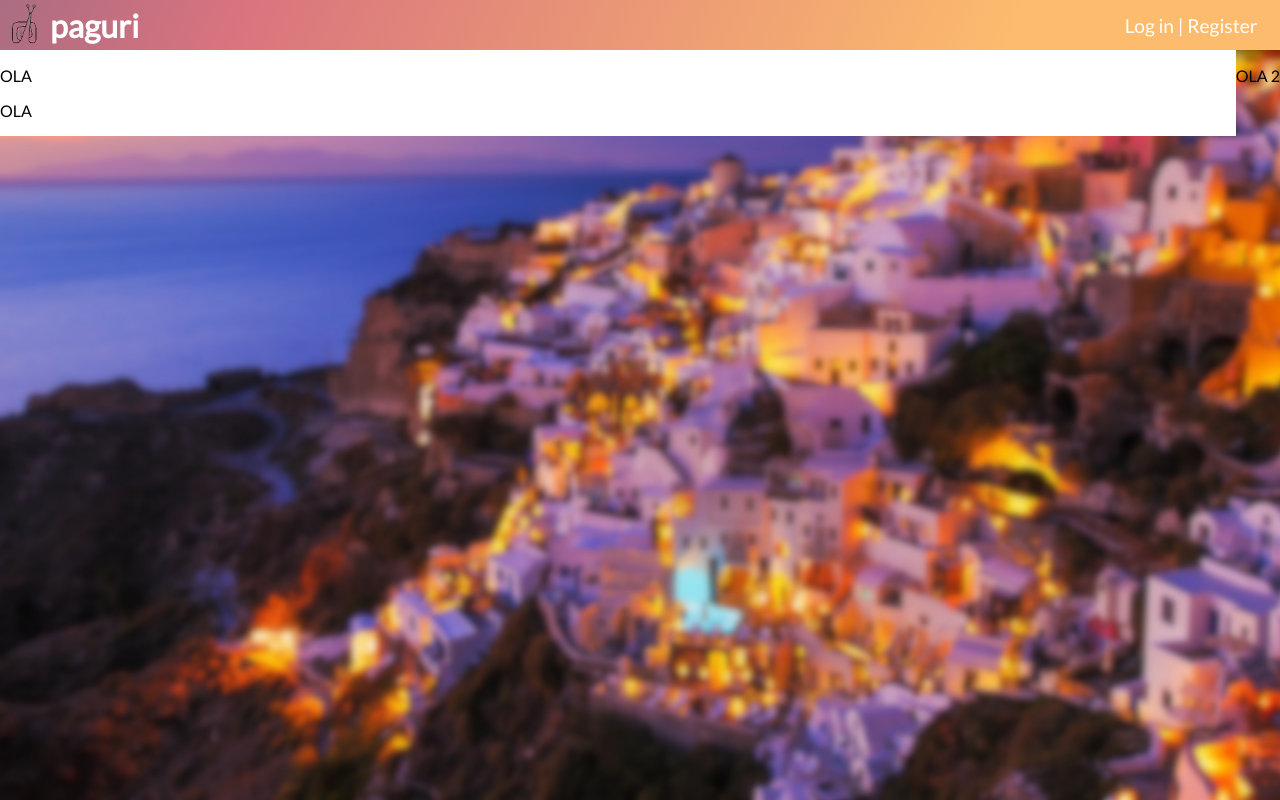
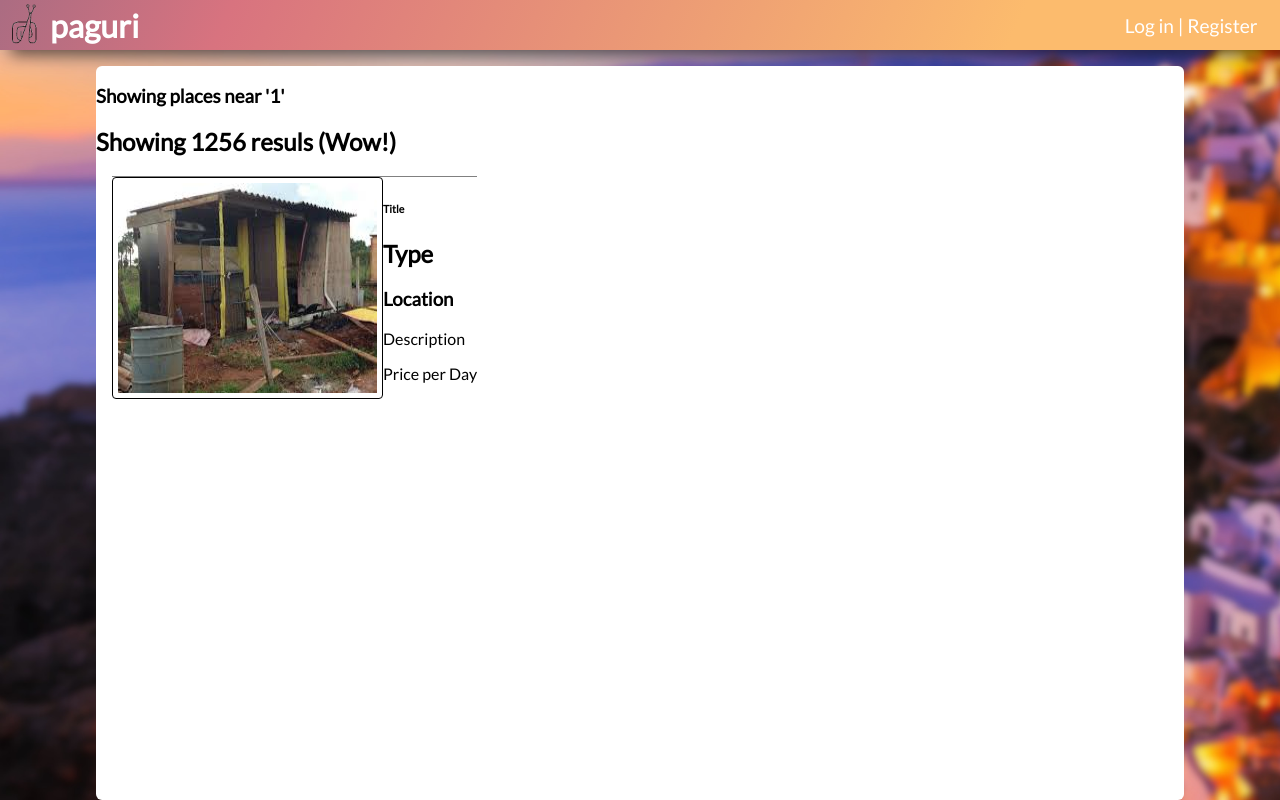
Before and after one commit to daviddias99/paguri-feup-ltw, a PHP site: page /search_results.php?location=1 in a window 1280 px wide. Run offline with PHP 8.4, Linux system fonts and the light colour scheme; some libraries are stand-ins or nearby versions.

Commit message:
Working on search results page

```diff
--- a/css/front_page.css
+++ b/css/front_page.css
@@ -1,3 +1,4 @@
+/*General*/
 html{
 
 
@@ -6,8 +7,8 @@ html{
     --color-3: #ab6c82;
     --color-4: #685d79;
     --color-5: #475c7a;
+    height: 100%;
 }
-
 
 
 body{
@@ -23,31 +24,64 @@ body.front_page {
 }
 
 body.search_results {
+
+    height: 100%;
     background: url('../resources/santorini_blur.jpg') no-repeat center center fixed;
     background-size:     cover;                      /* <------ */
+    display: grid;
+
+    grid-template-columns: auto;
+    grid-template-rows: fit-content(3.5em) auto;
+
+    grid-template-areas:
+    "header"
+    "main"
+    ;
+}
+
+body.search_results #main {
+
+    grid-area: main;
+    display: flex;
+    flex-direction: row;
+
+
+    background-color: white;
+    width: 85%;
+    margin-right: auto;
+    margin-left: auto;
+    border-radius: 6px;
+    margin-top: 1em;
 
 }
 
-body.search_results #main {
+/*Search results*/
+body.search_results .result {
+
+    color: black;
+    margin: 1em;
+    border-top: 1px;
+    border-width: 1px;
+    border-color: gray;
+    border-top-style: solid;
     display: flex;
-    flex-direction: row;
-}
-
-body.search_results #main #left_side {
-    background-color: white;
-    flex-grow: 1;
 
 }
 
-body.search_results #main #right_side {
-    background-color: white;
-    flex-grow: 1;
+body.search_results .result img{
+
+    border: 1px solid black;
+    border-radius: 4px;
+    padding: 5px;
+
 }
 
+
+/*Header*/
+
 body > header {
-    /* background-color: var(--color-2); */
 
-    /* background-image: linear-gradient(to bottom right, var(--color-3), var(--color-2), var(--color-1)); */
+    grid-area: header;
     background: linear-gradient(114deg, var(--color-3) 0%,  var(--color-2) 18%,  var(--color-1) 79%);
 
     box-shadow: 9px 7px 16px -2px rgba(0,0,0,0.58);
@@ -85,6 +119,8 @@ body > header a {
 #signup a:first-child:after {
     content: '|';
 }
+
+/* Search Box */
 
 #search_box{
     margin: 3em auto;
--- a/pages/search_results.php
+++ b/pages/search_results.php
@@ -9,18 +9,35 @@
 
 <section id="main">
     <section id="left_side">
+
+        <h1>Showing places near '<?=$_GET["location"]?>'</h1>
+        <h2>Showing 1256 resuls (Wow!) </h2>
+
         <section id="filters">
-            <p> OLA </p>
         </section>
 
         <section id="search_results">
-        <p> OLA </p>
-        </section>
+
+            <section class="result">
+                <img src="../resources/house_image_test.jpeg">
+
+                <section class="info">
+                    <h1 class="title">Title</h1>
+                    <h2 class="type">Type</h2>
+                    <h3 class="location">Location</h2>
+                    <p class="info_description"> Description</p>
+                    <p class="info_ppd"> Price per Day </p>
+                </section>
+
+            </section>
 
         </section>
 
-    <section id="map">
-    <p> OLA 2</p>
+    </section>
+
+    <section id="right_side">
+        <section id="map">
+        </section>
     </section>
 </section>
 
```
Also changed, not shown: resources/bridge_sunset.jpg (added), resources/bridge_sunset_blur.jpg (added), resources/house_image_test.jpeg (added).
